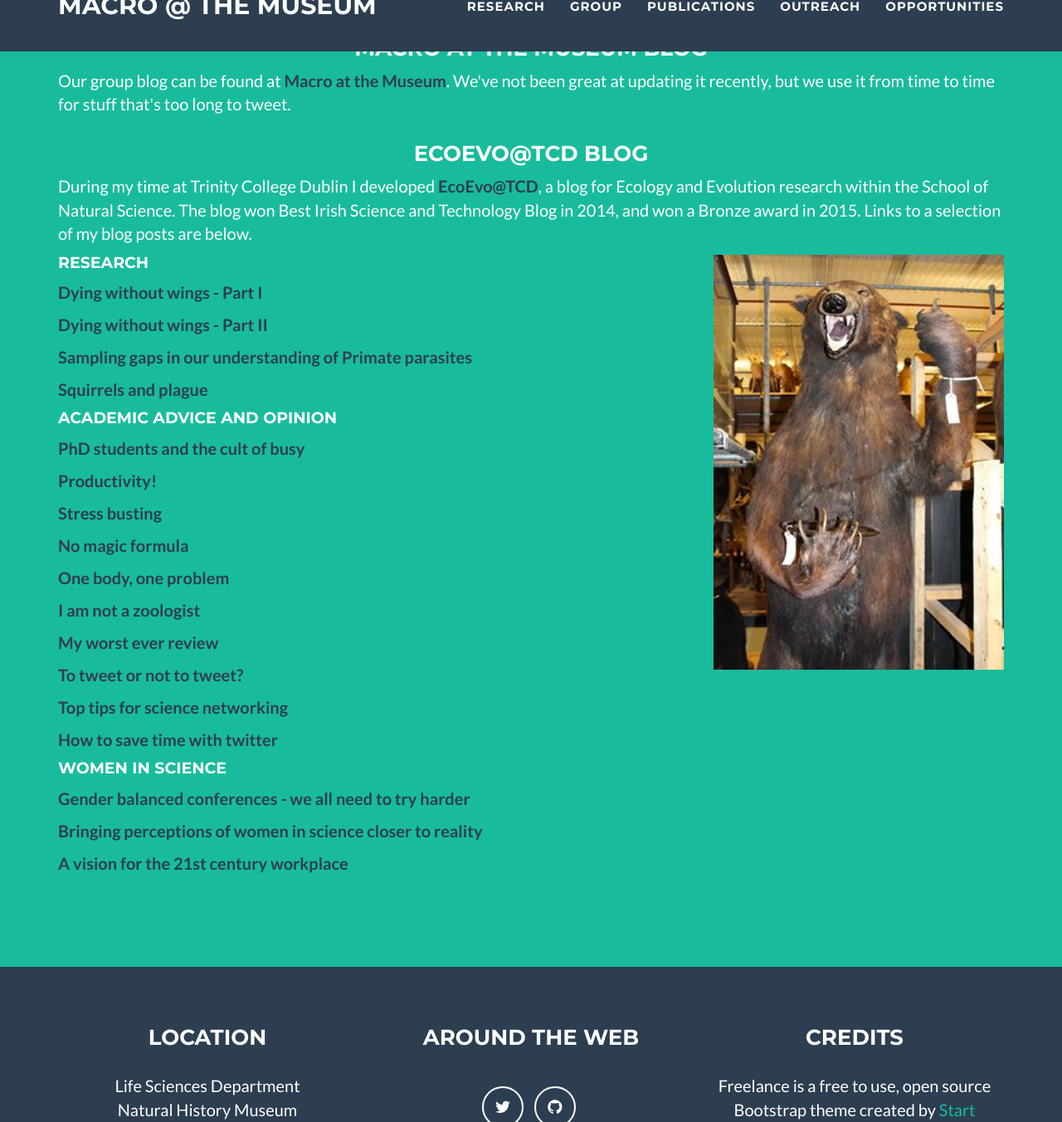
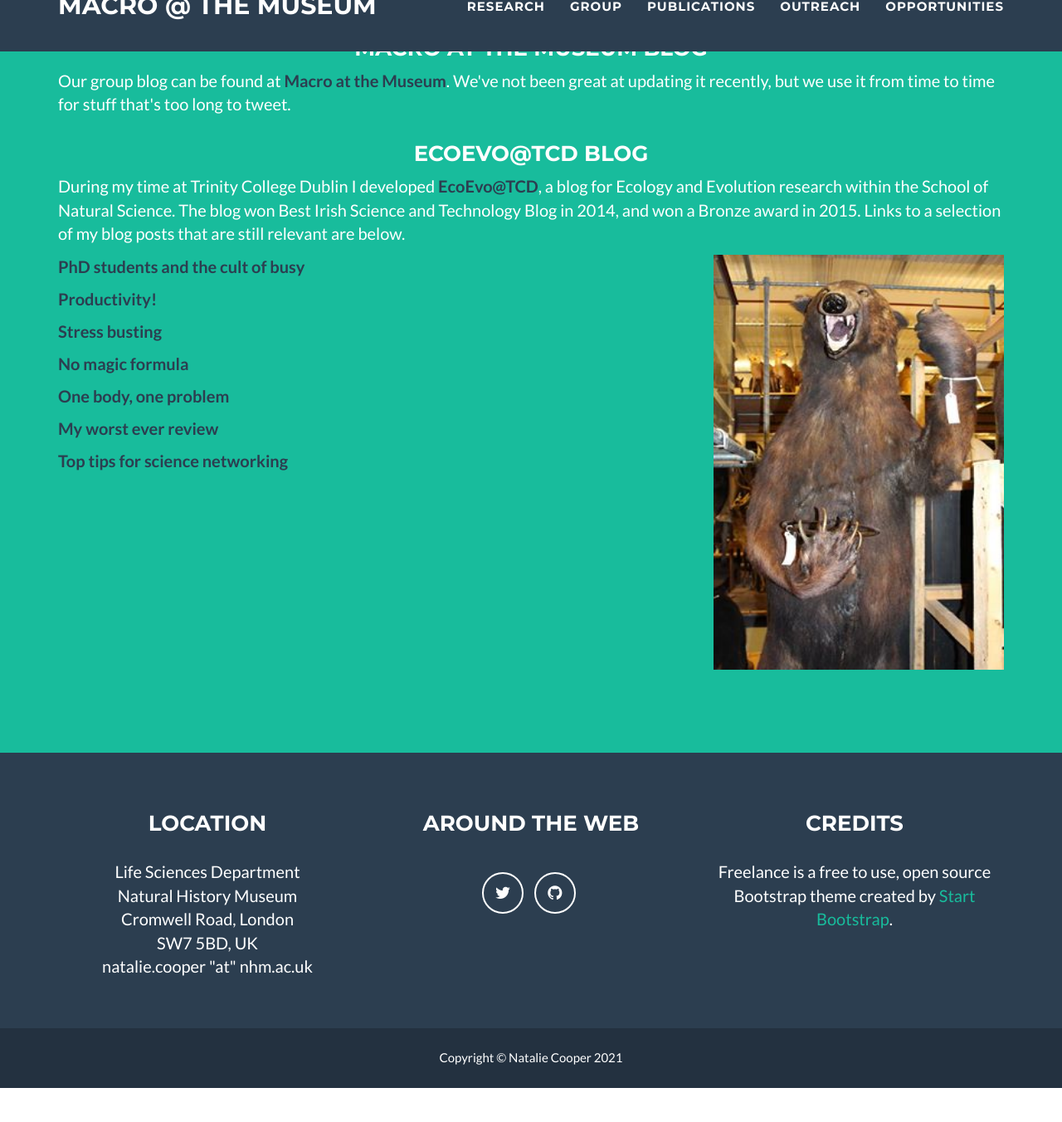
Before and after one commit to nhcooper123/nhcooper123.github.io, a Jekyll site: the page miscellaneous.html, which Jekyll copies as it is, in a window 1280 px wide and 1400 px high, scrolled down 2613 px, cut to the strip 48-1400 px from the top of the window. Shown: the whole strip at 83% size. Built offline with Jekyll 4.4.1, drawn with Linux system fonts in a browser that asks for light colours; after the commit the page ends 3972 px from its top, so only the background shows below that; some of the changed text lies outside the part shown.

Commit message:
Remove old blog posts

```diff
--- a/miscellaneous.html
+++ b/miscellaneous.html
@@ -151,23 +151,11 @@
 <h3> EcoEvo@TCD blog </h3>
 </div>
 
-<p>During my time at Trinity College Dublin I developed <a href="http://www.ecoevoblog.com/"><strong><font color="2c3e50">EcoEvo@TCD</font></strong></a>, a blog for Ecology and Evolution research within the School of Natural Science. The blog won Best Irish Science and Technology Blog in 2014, and won a Bronze award in 2015. Links to a selection of my blog posts are below.</p>
+<p>During my time at Trinity College Dublin I developed <a href="http://www.ecoevoblog.com/"><strong><font color="2c3e50">EcoEvo@TCD</font></strong></a>, a blog for Ecology and Evolution research within the School of Natural Science. The blog won Best Irish Science and Technology Blog in 2014, and won a Bronze award in 2015. Links to a selection of my blog posts that are still relevant are below.</p>
 
 <div style="text-align:center;">
 <img src="img/bear.jpg" alt="bear" style="float:right;width:350px;height:500px;">
 </div>
-
-  <h4> Research </h4>
-
-    <p><a href="http://www.ecoevoblog.com/2014/04/25/dying-without-wings-part-i/"><strong><font color="2c3e50">Dying without wings - Part I</font></strong></a></p>
-
-    <p><a href="http://www.ecoevoblog.com/2014/04/28/dying-without-wings-part-ii/"><strong><font color="2c3e50">Dying without wings - Part II</font></strong></a></p>
-
-    <p><a href="http://www.ecoevoblog.com/2013/02/20/sampling-gaps-in-our-understanding-of-primate-parasites/"><strong><font color = "2c3e50">Sampling gaps in our understanding of Primate parasites</font></strong></a></p>
-
-    <p><a href="http://www.ecoevoblog.com/2013/11/22/squirrel-plague-or-dont-hug-a-dead-squirrel/"><strong><font color="2c3e50">Squirrels and plague</font></strong></a></p>
-
-  <h4> Academic advice and opinion </h4>
 
    <p><a href="http://www.ecoevoblog.com/2014/09/26/phd-students-and-the-cult-of-busy/"><strong><font color="2c3e50">PhD students and the cult of busy</font></strong></a></p>
 
@@ -179,23 +167,9 @@
 
     <p><a href="http://www.ecoevoblog.com/2015/01/23/one-body-one-problem/"><strong><font color="2c3e50">One body, one problem</font></strong></a></p>
 
-    <p><a href="http://www.ecoevoblog.com/2014/09/29/un-reclaiming-the-name-i-am-not-a-zoologist/"><strong><font color="2c3e50">I am not a zoologist</font></strong></a></p>
-
     <p><a href="http://www.ecoevoblog.com/2014/02/07/please-consider-this-a-polite-spanking/"><strong><font color="2c3e50">My worst ever review</font></strong></a></p>
 
-    <p><a href="http://www.ecoevoblog.com/2013/10/29/to-tweet-or-not-to-tweet-that-is-the-question/"><strong><font color="2c3e50">To tweet or not to tweet?</font></strong></a></p>
-
     <p><a href="http://www.ecoevoblog.com/2013/04/08/top-tips-for-science-networking/"><strong><font color="2c3e50">Top tips for science networking</font></strong></a></p>
-
-    <p><a href="http://www.ecoevoblog.com/2012/11/26/how-to-save-time-with-twitter/"><strong><font color="2c3e50">How to save time with twitter</font></strong></a></p>
-
-  <h4> Women In Science </h4>
-
-    <p><a href="http://www.ecoevoblog.com/2014/09/12/gender-balanced-conferences-we-all-need-to-try-harder/"><strong><font color="2c3e50">Gender balanced conferences - we all need to try harder</font></strong></a></p>
-
-    <p><a href="http://www.ecoevoblog.com/2013/06/10/bringing-our-perceptions-closer-to-reality/"><strong><font color="2c3e50">Bringing perceptions of women in science closer to reality</font></strong></a></p>
-
-    <p><a href="http://www.ecoevoblog.com/2012/10/05/a-vision-for-the-21st-century-workplace/"><strong><font color="2c3e50">A vision for the 21st century workplace</font></strong></a></p>
 
   <!--</div>-->
 
@@ -244,7 +218,7 @@
             <div class="container">
                 <div class="row">
                     <div class="col-lg-12">
-                        Copyright &copy; Natalie Cooper 2018
+                        Copyright &copy; Natalie Cooper 2021
                     </div>
                 </div>
             </div>
```
